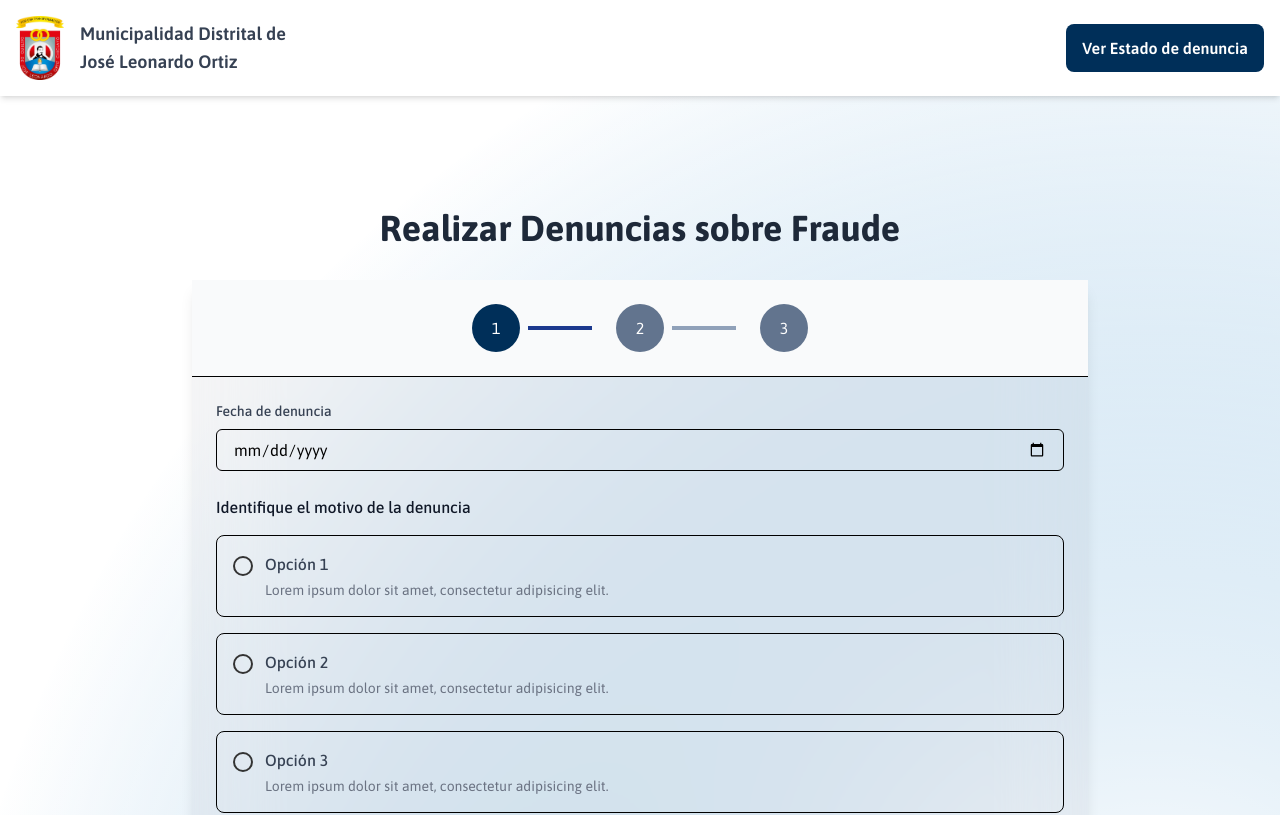
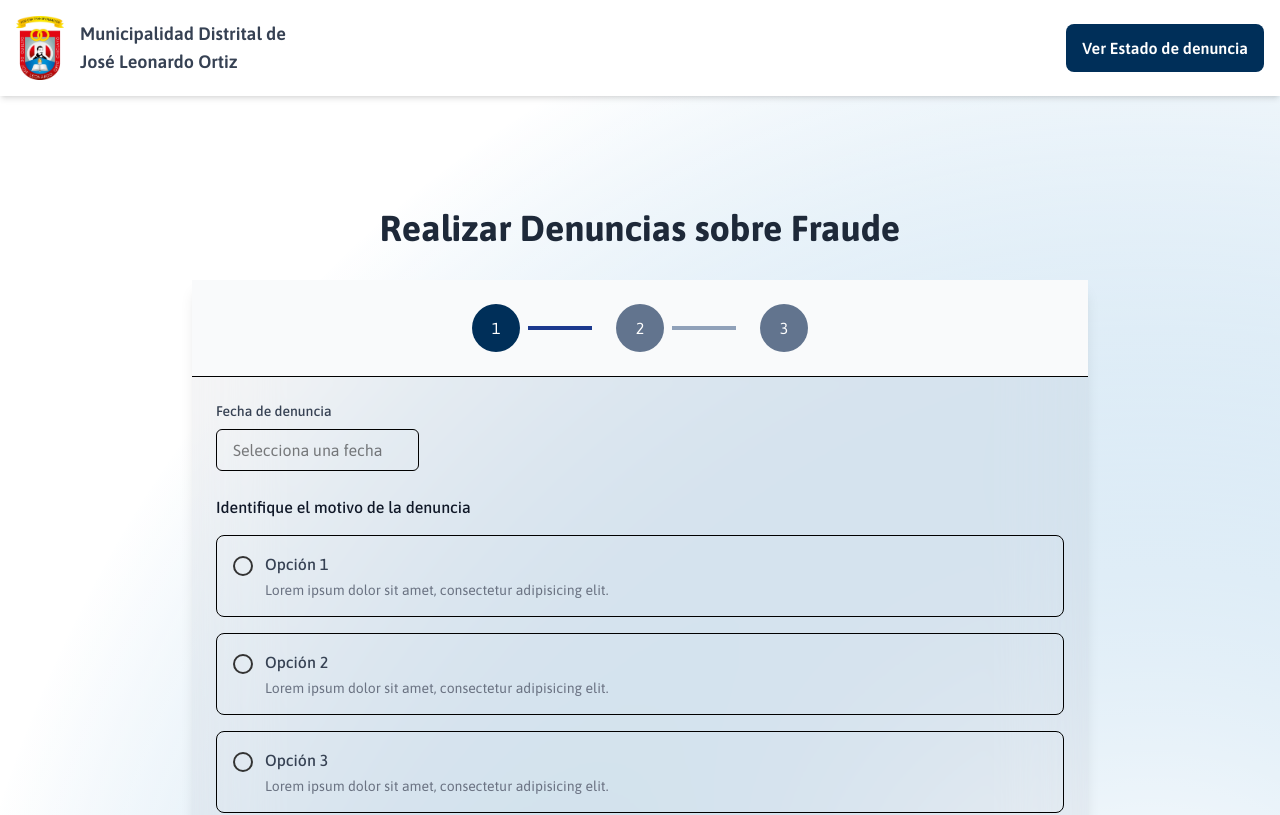
Before and after one commit to Nunu-DMG09/denuncias, a React (Vite) app in the folder frontend/: page / in a window 1280 px wide. Shown: the top 815 px of the page. Built offline with nearby package versions, Linux system fonts and the light colour scheme; a web font is replaced by a local one.

Commit message:
style: integrate react-datepicker for enhanced date selection in denuncia submission

```diff
--- a/frontend/src/App.tsx
+++ b/frontend/src/App.tsx
@@ -1,6 +1,8 @@
 import { useState } from "react";
 import "./App.css";
 import Header from "./Components/Header";
+import DatePicker from "react-datepicker";
+import "react-datepicker/dist/react-datepicker.css";
 
 interface Step {
 	id: number;
@@ -10,6 +12,7 @@ interface Step {
 }
 
 function App() {
+	const [startDate, setStartDate] = useState<Date | null>(null);
 	const [currentStep, setCurrentStep] = useState<number>(1);
 	const [steps, setSteps] = useState<Step[]>([
 		{
@@ -72,10 +75,12 @@ function App() {
 							<label className="block text-sm font-medium text-gray-700" htmlFor="date">
 								Fecha de denuncia
 							</label>
-							<input
-								type="date"
+							<DatePicker
+								selected={startDate}
+								onChange={(date) => setStartDate(date)}
 								className="w-full px-4 py-2 border rounded-md focus:ring-2 focus:ring-blue-500 focus:border-blue-500"
-								id="date"
+								placeholderText="Selecciona una fecha"
+								dateFormat={"dd/MM/yyyy"}
 							/>
 						</div>
 
```
